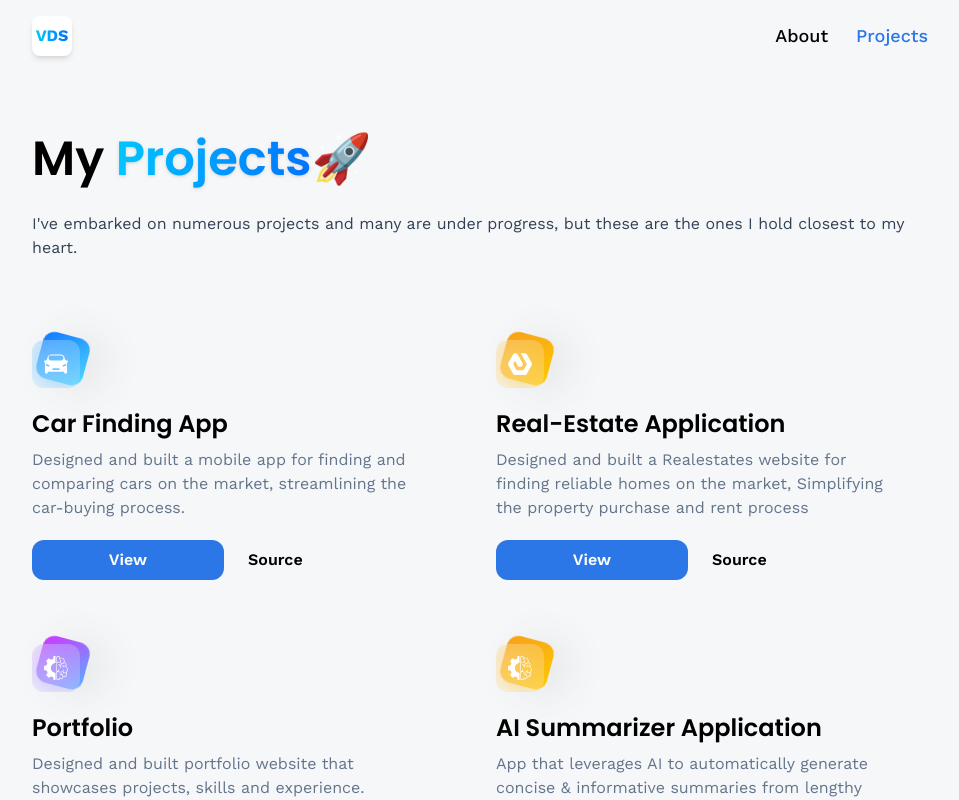
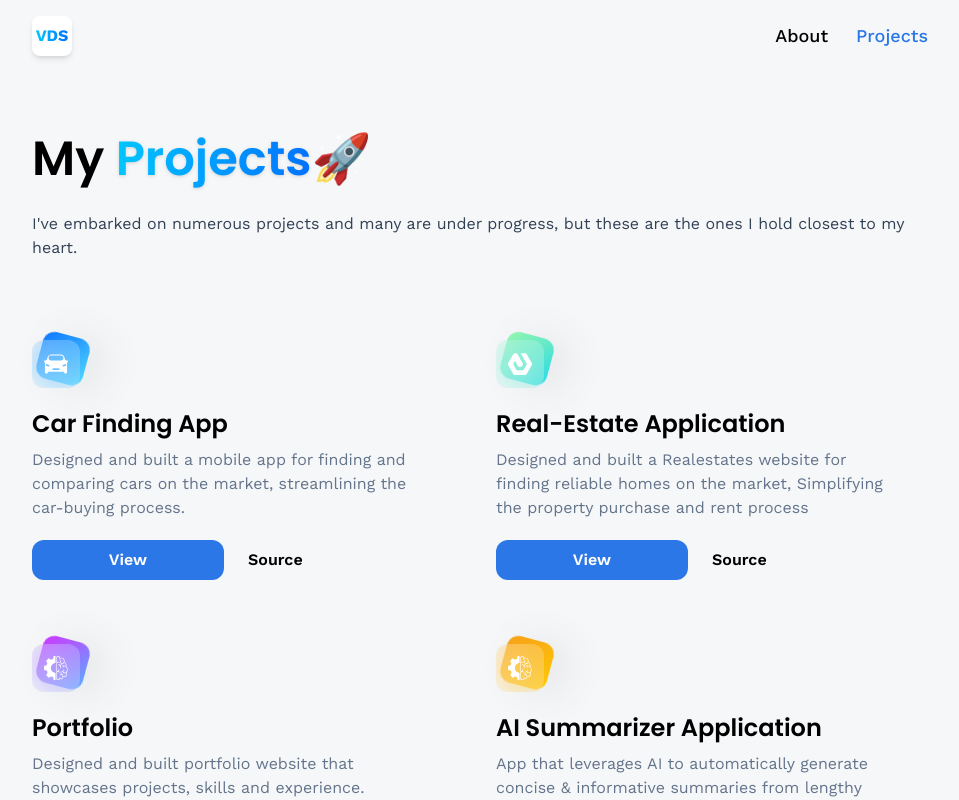
Before and after one commit to Vibhudendra/My-Portfolio, a React (Vite) app: page /projects in a window 1280 px wide. Shown: the top 800 px of the page, without its empty margins (160-1119 px from the left). Built offline with nearby package versions, Linux system fonts and the light colour scheme; the HTML template or start-up script is replaced by a standard one.

Commit message:
Color change

```diff
--- a/src/assets/icons/index.js
+++ b/src/assets/icons/index.js
@@ -28,6 +28,9 @@ import soundon from './soundon.png'
 import soundoff from './soundoff.png'
 import Zustand from './Zustand.png'
 import apple from './apple.png'
+import home from './home.png'
+import cv from './cv.png'
+
 
 export {
     css,
@@ -58,4 +61,6 @@ export {
     soundoff,
     Zustand,
     apple,
+    home,
+    cv
 }
--- a/src/constants/index.js
+++ b/src/constants/index.js
@@ -164,7 +164,7 @@ export const projects = [
     },
     {
         iconUrl: estate,
-        theme: 'btn-back-yellow',
+        theme: 'btn-back-green',
         name: 'Real-Estate Application',
         description: 'Designed and built a Realestates website for finding reliable homes on the market, Simplifying the property purchase and rent process',
         link: 'https://github.com/Vibhudendra/Homes-RealEstate',
```
Also changed, not shown: src/assets/icons/cv.png (added), src/assets/icons/home.png (added).
